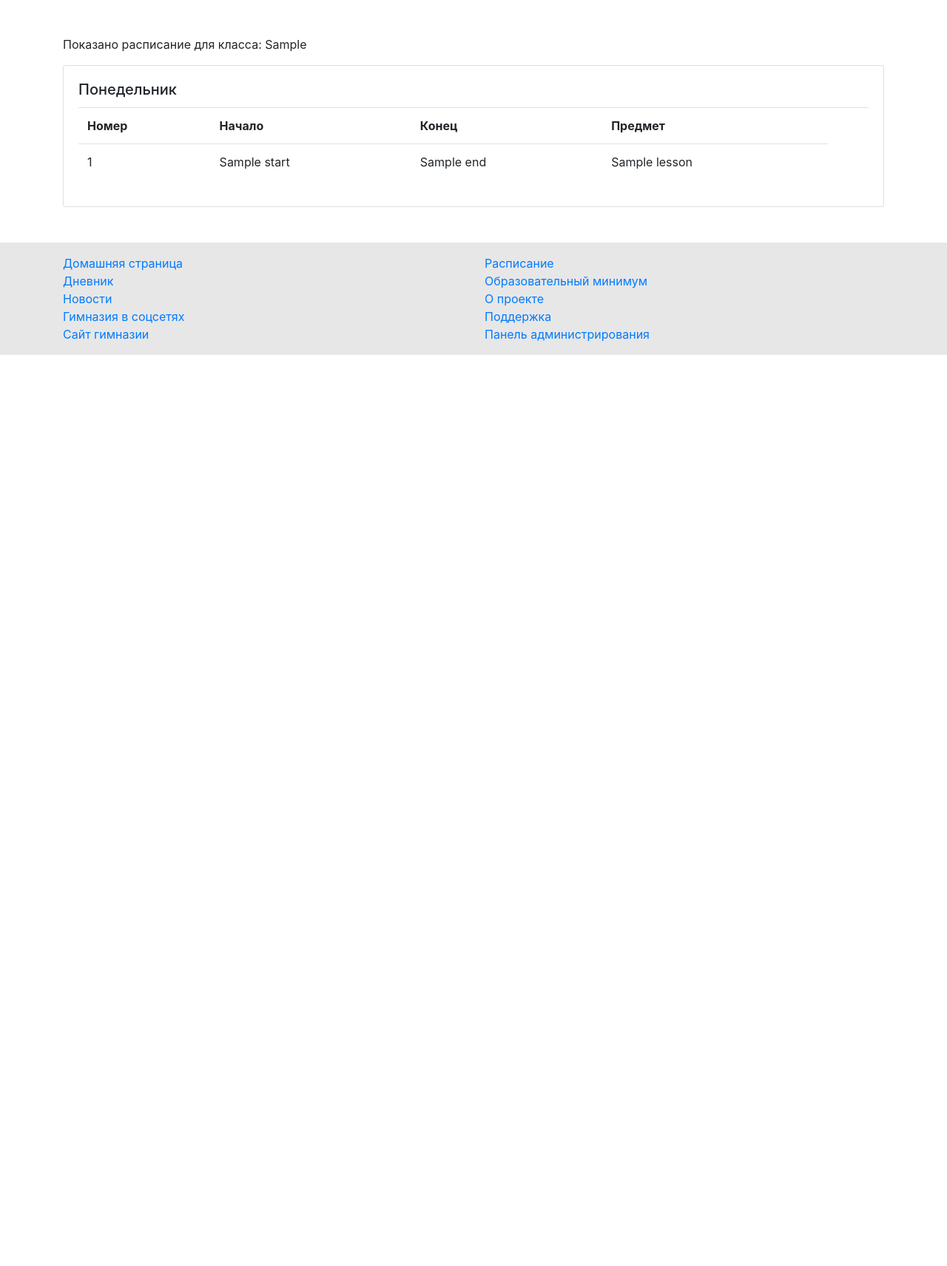
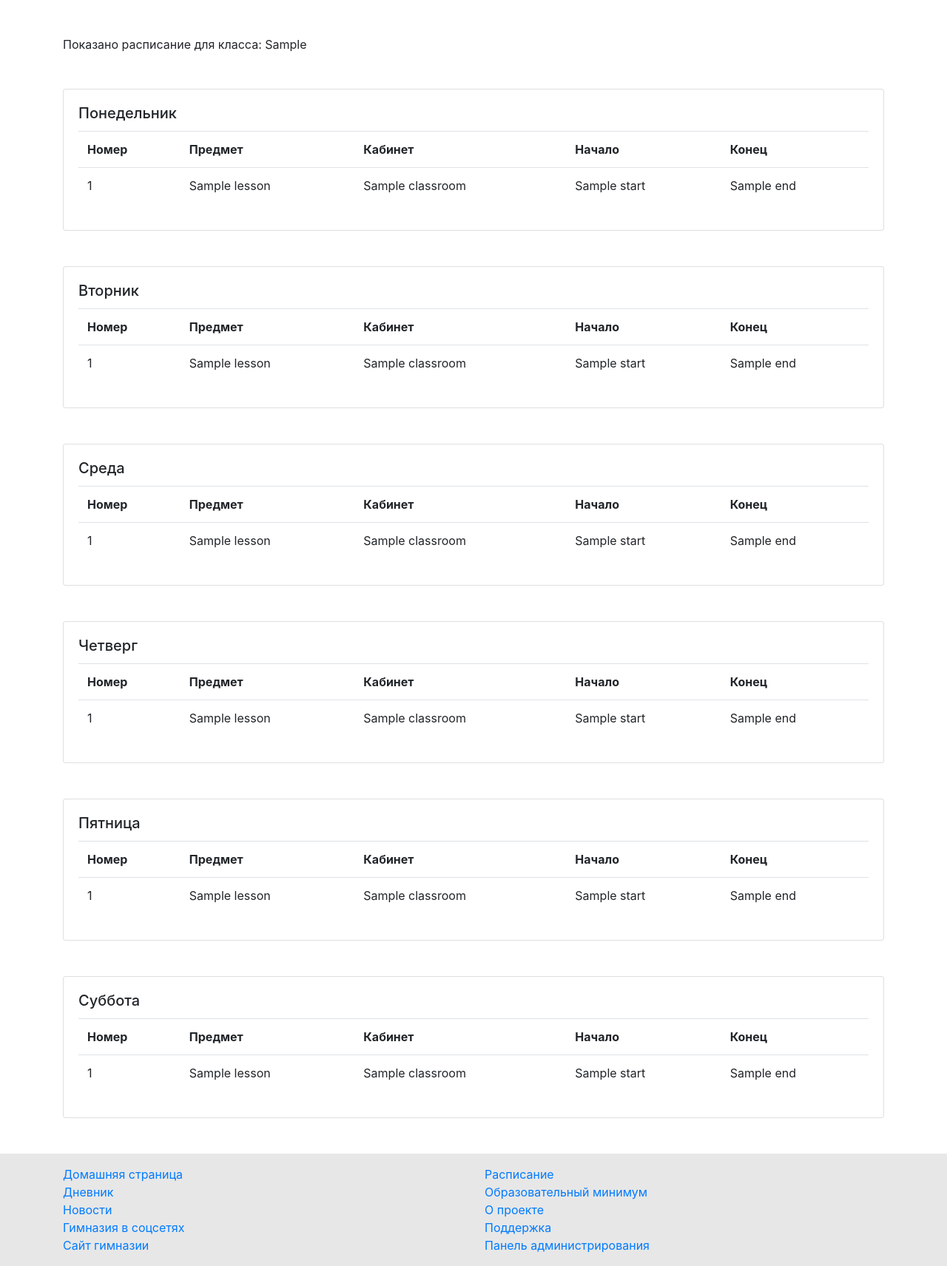
Before and after one commit to velutb/school-diary, a Django app: template school_diary/templates/timetable_list.html in a window 1280 px wide. Shown: the part 66-1778 px from the top of the page at 74% size. Before the commit the page ends 800 px from the top, so only its background shows below. Run offline with Django 3.2, Linux system fonts and the light colour scheme; the template is opened without the code that fills it: most values are stand-ins (such as "Sample title", 1, 10 or a date in 2020); some libraries are stand-ins or nearby versions.

Commit message:
Timetable
Timetable is now available for every day of the week.

```diff
--- a/school_diary/templates/timetable_list.html
+++ b/school_diary/templates/timetable_list.html
@@ -8,31 +8,192 @@
 {% block content %}
 <div class="container my-5">
     <p>Показано расписание для класса: {{ my_grade }}</p>
-    <div class="card">
+    <div class="card my-5">
         <div class="card-body">
             <div class="card-title">
                 <h5>Понедельник</h5>
             </div>
             {% if monday.count > 0 %}
+            <div class="table-responsive-md">
             <table class="table">
                 <tr>
                     <th>Номер</th>
+                    <th>Предмет</th>
+                    <th>Кабинет</th>
                     <th>Начало</th>
                     <th>Конец</th>
-                    <th>Предмет</th>
-                    <th></th>
                 </tr>
                 {% for lesson in monday %}
                 <tr>
                     <td>{{ lesson.number }}</td>
+                    <td>{{ lesson.subject }}</td>
+                    <td>{{ lesson.classroom }}</td>
                     <td>{{ lesson.start }}</td>
                     <td>{{ lesson.end }}</td>
-                    <td>{{ lesson.subject }}</td>
                 </tr>
                 {% endfor %}
             </table>
+            </div>
+            {% else %}
+                <p>Расписание на этот день пока не добавлено администраторами.</p>
+            {% endif %}
+        </div>
+    </div>
+    <div class="card my-5">
+        <div class="card-body">
+            <div class="card-title">
+                <h5>Вторник</h5>
+            </div>
+            {% if tuesday.count > 0 %}
+            <div class="table-responsive-md">
+            <table class="table">
+                <tr>
+                    <th>Номер</th>
+                    <th>Предмет</th>
+                    <th>Кабинет</th>
+                    <th>Начало</th>
+                    <th>Конец</th>
+                </tr>
+                {% for lesson in tuesday %}
+                <tr>
+                    <td>{{ lesson.number }}</td>
+                    <td>{{ lesson.subject }}</td>
+                    <td>{{ lesson.classroom }}</td>
+                    <td>{{ lesson.start }}</td>
+                    <td>{{ lesson.end }}</td>
+                </tr>
+                {% endfor %}
+            </table>
+            </div>
+            {% else %}
+                <p>Расписание на этот день пока не добавлено администраторами.</p>
+            {% endif %}
+        </div>
+    </div>
+    <div class="card my-5">
+        <div class="card-body">
+            <div class="card-title">
+                <h5>Среда</h5>
+            </div>
+            {% if wednesday.count > 0 %}
+            <div class="table-responsive-md">
+            <table class="table">
+                <tr>
+                    <th>Номер</th>
+                    <th>Предмет</th>
+                    <th>Кабинет</th>
+                    <th>Начало</th>
+                    <th>Конец</th>
+                </tr>
+                {% for lesson in wednesday %}
+                <tr>
+                    <td>{{ lesson.number }}</td>
+                    <td>{{ lesson.subject }}</td>
+                    <td>{{ lesson.classroom }}</td>
+                    <td>{{ lesson.start }}</td>
+                    <td>{{ lesson.end }}</td>
+                </tr>
+                {% endfor %}
+            </table>
+            </div>
+            {% else %}
+                <p>Расписание на этот день пока не добавлено администраторами.</p>
+            {% endif %}
+        </div>
+    </div>
+    <div class="card my-5">
+        <div class="card-body">
+            <div class="card-title">
+                <h5>Четверг</h5>
+            </div>
+            {% if thursday.count > 0 %}
+            <div class="table-responsive-md">
+            <table class="table">
+                <tr>
+                    <th>Номер</th>
+                    <th>Предмет</th>
+                    <th>Кабинет</th>
+                    <th>Начало</th>
+                    <th>Конец</th>
+                </tr>
+                {% for lesson in thursday %}
+                <tr>
+                    <td>{{ lesson.number }}</td>
+                    <td>{{ lesson.subject }}</td>
+                    <td>{{ lesson.classroom }}</td>
+                    <td>{{ lesson.start }}</td>
+                    <td>{{ lesson.end }}</td>
+                </tr>
+                {% endfor %}
+            </table>
+            </div>
+            {% else %}
+                <p>Расписание на этот день пока не добавлено администраторами.</p>
+            {% endif %}
+        </div>
+    </div>
+    <div class="card my-5">
+        <div class="card-body">
+            <div class="card-title">
+                <h5>Пятница</h5>
+            </div>
+            {% if friday.count > 0 %}
+            <div class="table-responsive-md">
+            <table class="table">
+                <tr>
+                    <th>Номер</th>
+                    <th>Предмет</th>
+                    <th>Кабинет</th>
+                    <th>Начало</th>
+                    <th>Конец</th>
+                </tr>
+                {% for lesson in friday %}
+                <tr>
+                    <td>{{ lesson.number }}</td>
+                    <td>{{ lesson.subject }}</td>
+                    <td>{{ lesson.classroom }}</td>
+                    <td>{{ lesson.start }}</td>
+                    <td>{{ lesson.end }}</td>
+                </tr>
+                {% endfor %}
+            </table>
+            </div>
+            {% else %}
+                <p>Расписание на этот день пока не добавлено администраторами.</p>
+            {% endif %}
+        </div>
+    </div>
+    <div class="card my-5">
+        <div class="card-body">
+            <div class="card-title">
+                <h5>Суббота</h5>
+            </div>
+            {% if saturday.count > 0 %}
+            <div class="table-responsive-md">
+            <table class="table">
+                <tr>
+                    <th>Номер</th>
+                    <th>Предмет</th>
+                    <th>Кабинет</th>
+                    <th>Начало</th>
+                    <th>Конец</th>
+                </tr>
+                {% for lesson in saturday %}
+                <tr>
+                    <td>{{ lesson.number }}</td>
+                    <td>{{ lesson.subject }}</td>
+                    <td>{{ lesson.classroom }}</td>
+                    <td>{{ lesson.start }}</td>
+                    <td>{{ lesson.end }}</td>
+                </tr>
+                {% endfor %}
+            </table>
+            </div>
+            {% else %}
+                <p>Расписание на этот день пока не добавлено администраторами.</p>
             {% endif %}
         </div>
     </div>
 </div>
+
 {% endblock %}
```
Also changed, not shown: school_diary/timetable/models.py (+7 -4 lines), school_diary/timetable/migrations/0002_auto_20200112_1259.py (added).
